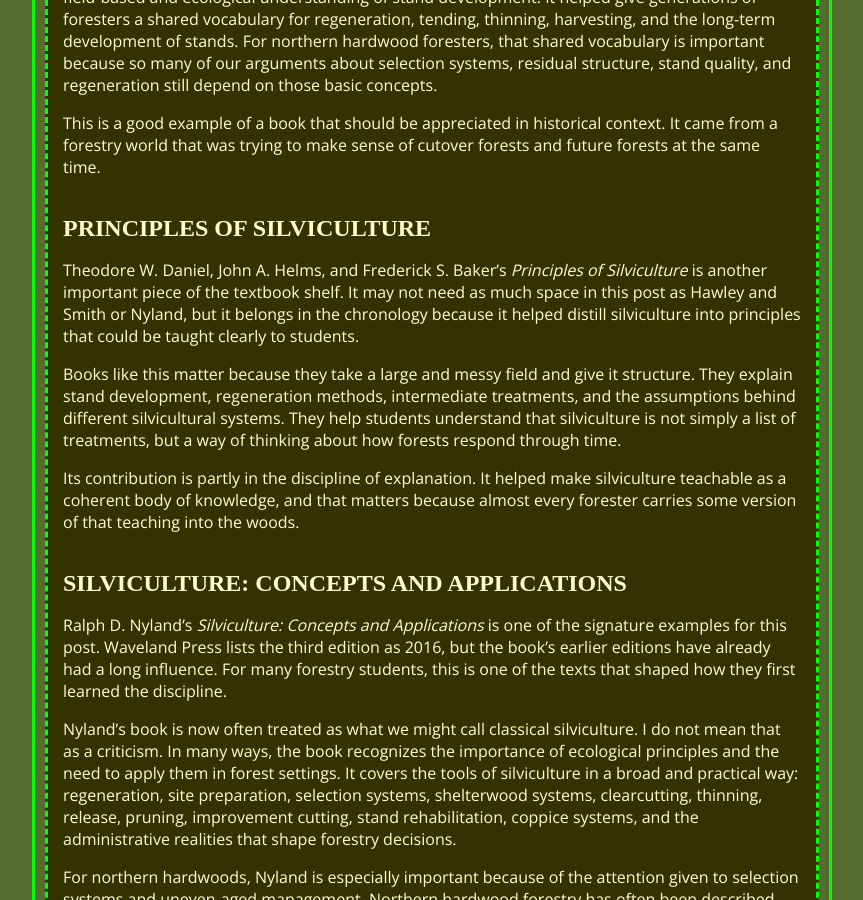
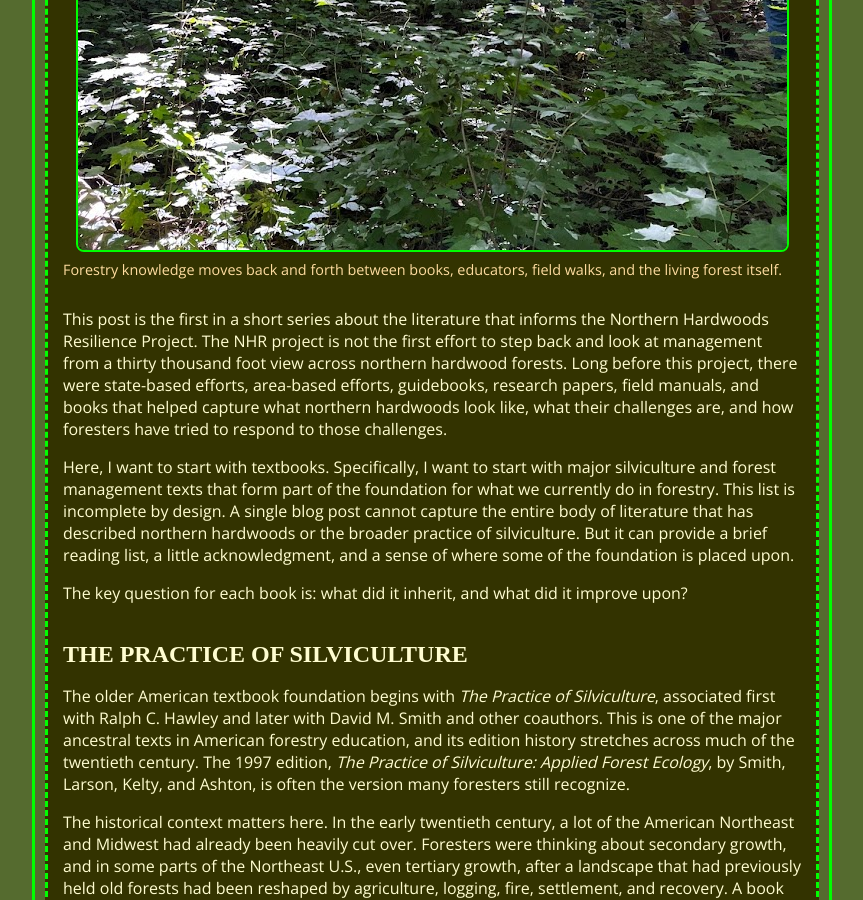
Before and after one commit to MtnTheMan/mtntheman.github.io, a Jekyll site: the page built from _posts/2026-07-14-nhr-log-7-the-silviculture-textbooks-behind-nhr.md, in a window 1280 px wide and 900 px high, scrolled down 1399 px. Shown: the whole window, without its empty margins (208-1071 px from the left). Built offline with Jekyll 4.4.1, drawn with Linux system fonts in a browser that asks for light colours; some web fonts are replaced.

Commit message:
Add forestry educator image to NHR Log 7

```diff
--- a/_posts/2026-07-14-nhr-log-7-the-silviculture-textbooks-behind-nhr.md
+++ b/_posts/2026-07-14-nhr-log-7-the-silviculture-textbooks-behind-nhr.md
@@ -12,6 +12,16 @@
 Inside, he had a small library of forestry texts, including books in English and French. Some were old class books. Some were texts he still pulled out when he wanted to get some inspiration for what a best practice should look like. Afterward, we walked through the misty forest around the cabin that he had built with his own two hands and talked about forest health, his ongoing concern for it, and all of the acres that he had managed in his career.
 
 That kind of visit helped me understand that forestry textbooks are more than assigned readings. They carry nostalgia, professional identity, and a great deal of practical trust. The sourcing and age of a lot of these texts varies widely, depending on where a forester went to school, who taught them, and what that professor sourced their information from as far as textbooks. Many great foresters also do not rely solely on the initial texts they learned from, or the professors they learned from decades ago. They keep adding to the shelf.
+
+<figure class="nhr-figure full-width nhr-photo protected-image" oncontextmenu="return false;">
+  <img
+    src="{{ site.baseurl }}/assets/images/northern-hardwoods-megatrip/nhr-log-7-forestry-educator-in-the-woods.jpg"
+    alt="Forestry educator speaking with a group in a leafy hardwood forest"
+    loading="lazy"
+    draggable="false"
+  >
+  <figcaption>Forestry knowledge moves back and forth between books, educators, field walks, and the living forest itself.</figcaption>
+</figure>
 
 This post is the first in a short series about the literature that informs the Northern Hardwoods Resilience Project. The NHR project is not the first effort to step back and look at management from a thirty thousand foot view across northern hardwood forests. Long before this project, there were state-based efforts, area-based efforts, guidebooks, research papers, field manuals, and books that helped capture what northern hardwoods look like, what their challenges are, and how foresters have tried to respond to those challenges.
 
```
Also changed, not shown: assets/images/northern-hardwoods-megatrip/nhr-log-7-forestry-educator-in-the-woods.jpg (added).
